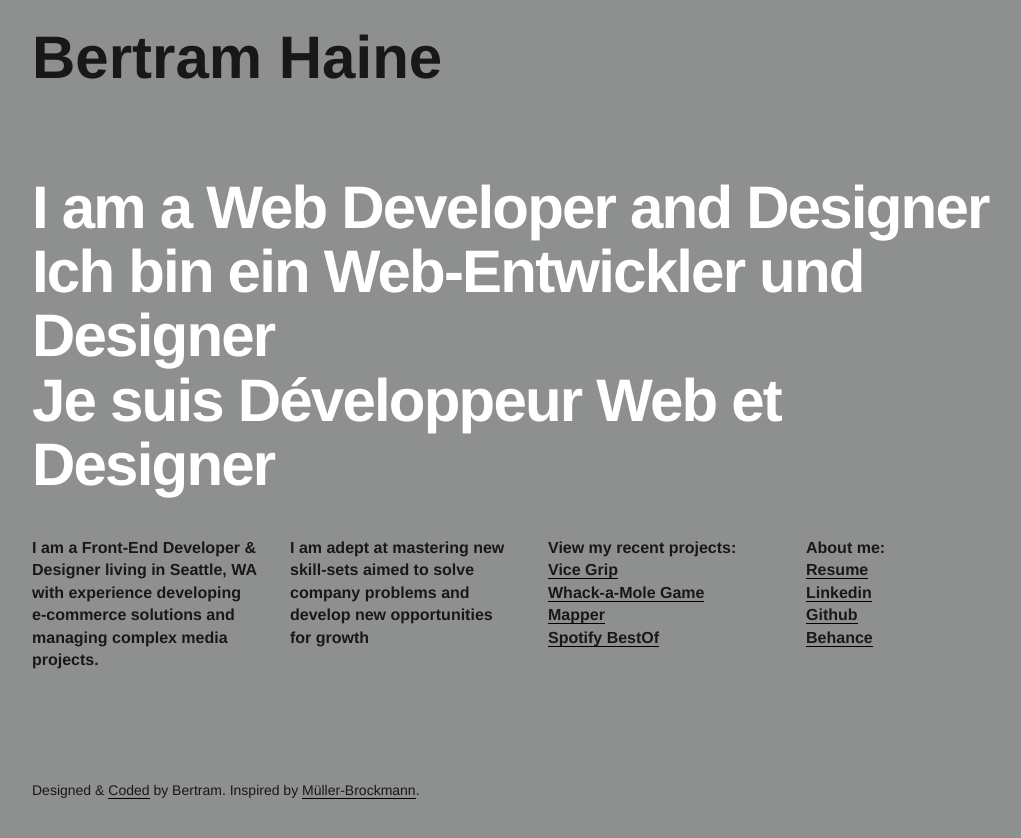
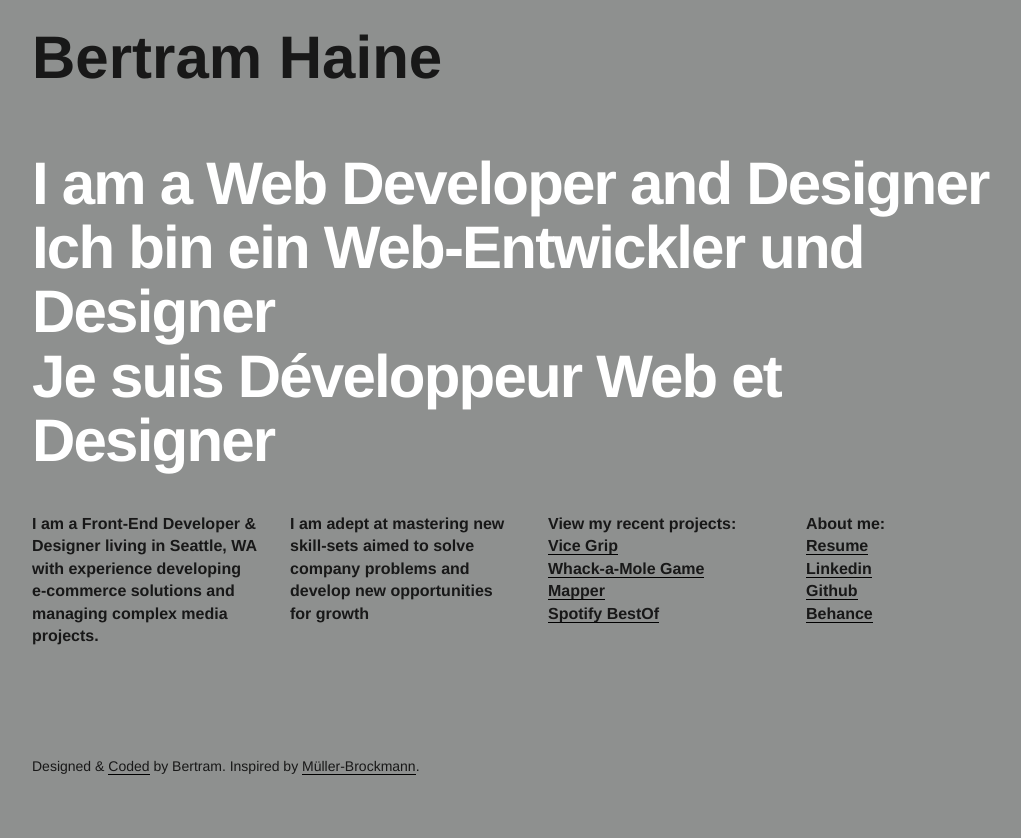
Before and after one commit to BertHaine/BertHaine.github.io, a Jekyll site: the page built from index.html, in a window 1280 px wide. Shown: the top 838 px of the page, without its empty margins (108-1129 px from the left). Built offline with Jekyll 4.4.1, drawn with Linux system fonts in a browser that asks for light colours.

Commit message:
fixed margin

```diff
--- a/_scss/components/_intro.scss
+++ b/_scss/components/_intro.scss
@@ -3,7 +3,7 @@
   font-size: 3.75rem;
   font-weight: bold;
   line-height: 1.07;
-  margin-top: 5.5rem;
+  margin-top: 4rem;
   letter-spacing: -1.8px;
   word-wrap: break-word;
   color: #FFF;
@@ -11,8 +11,10 @@
 
   @media (max-width: 46em) {
     font-size: 2.62rem;
+    margin-top: 3.5rem;
   }
   @media (max-width: 36em) {
     font-size: 2rem;
+    margin-top: 3rem;
   }
 }
```
Also changed, not shown: css/main.css (+1 -1 lines).
